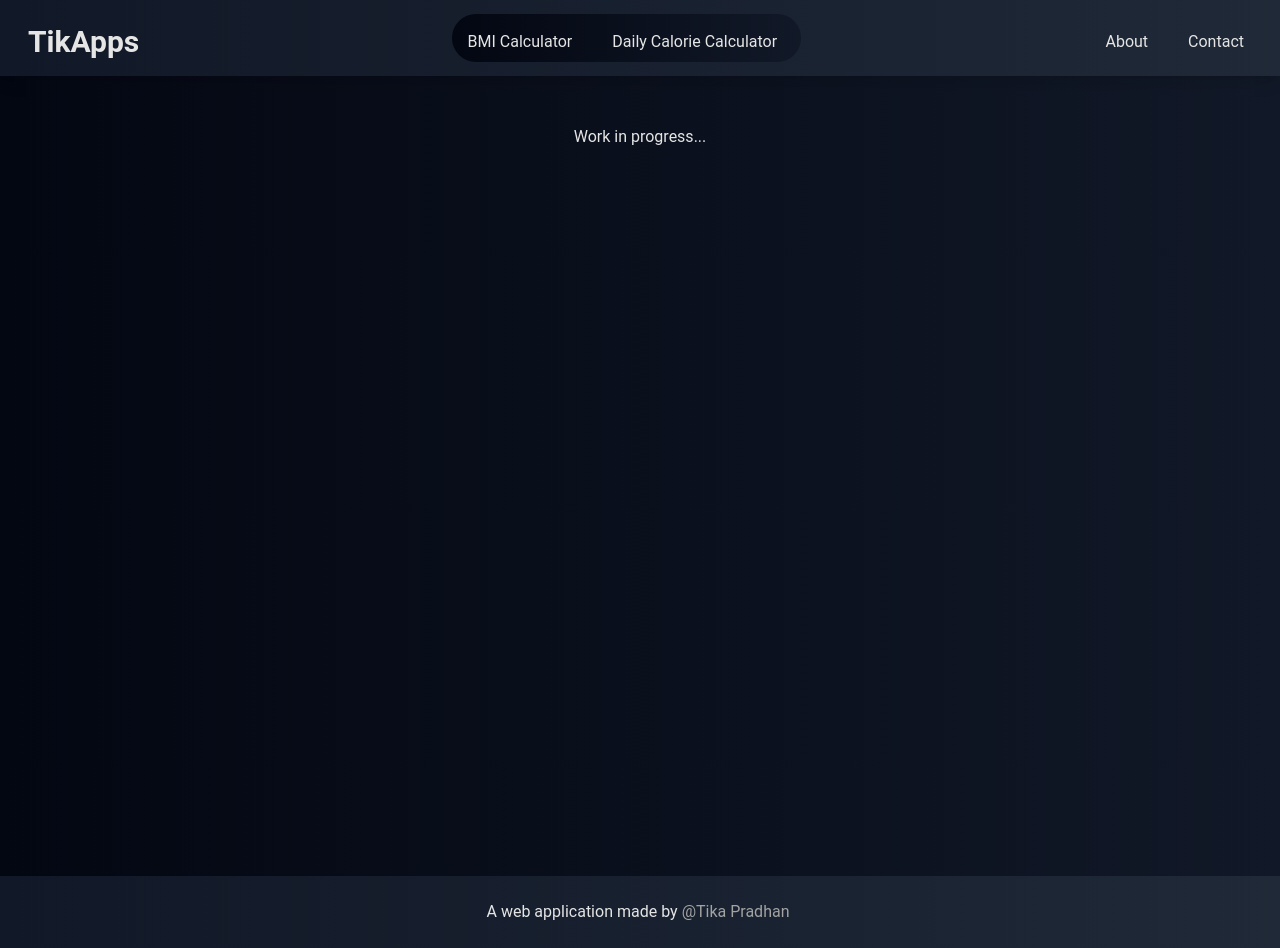
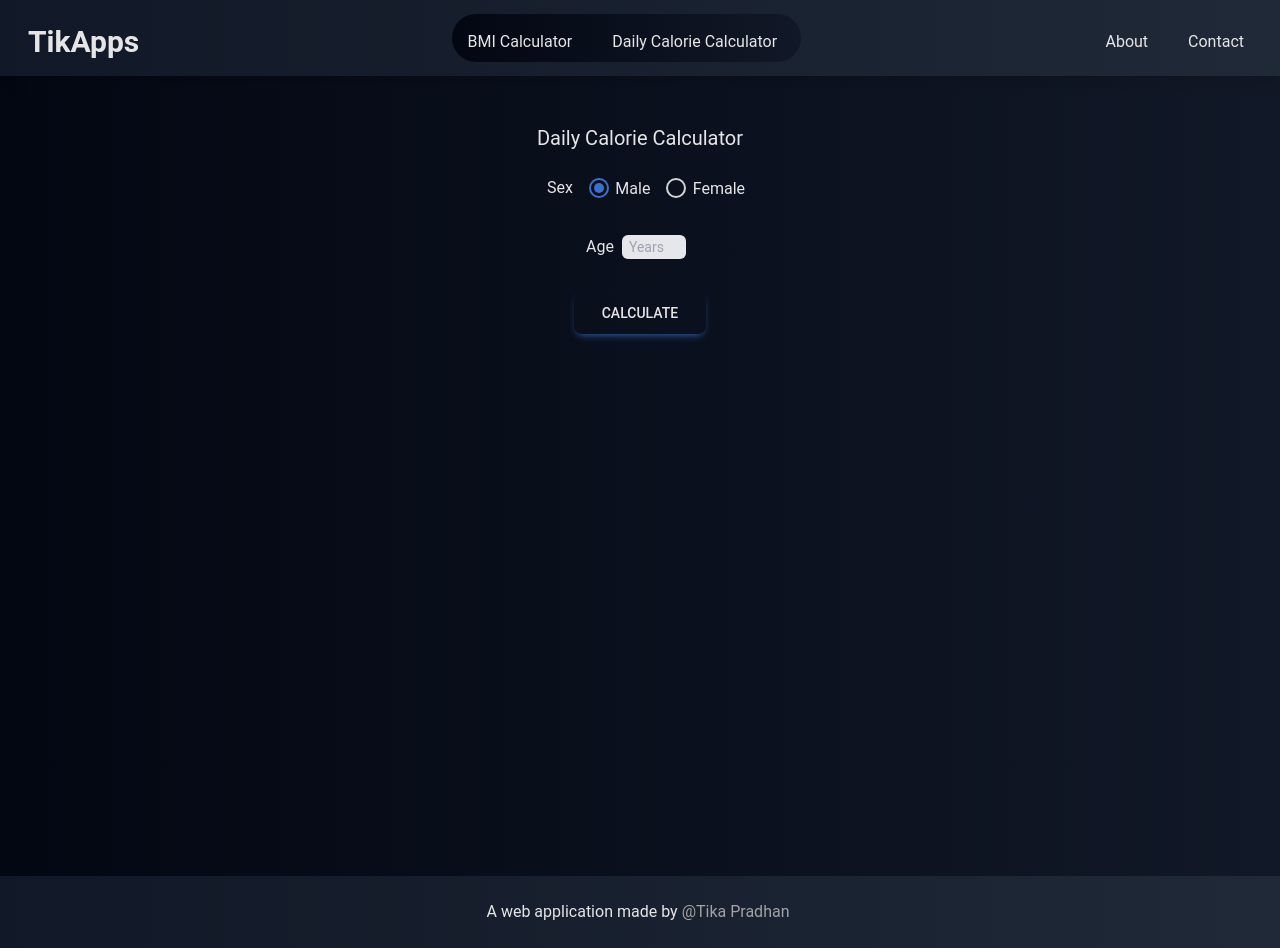
Before and after one commit to tikap/TikApps, a Next.js app: page /calorie in a window 1280 px wide. Built offline with nearby package versions, Linux system fonts and the light colour scheme; what tw-elements would draw is missing.

Commit message:
Add SAAB and age input to calorie calculator

```diff
--- a/app/bmi/bmi.js
+++ b/app/bmi/bmi.js
@@ -7,7 +7,7 @@ const POUND_TO_KILOGRAM_CONVERSION_RATE = 0.453592;
 const FOOT_TO_INCH_CONVERSION_RATE = 12;
 const INCH_TO_METER_CONVERSION_RATE = 0.0254;
 
-// Import sub components dynamically
+//#region Import sub components dynamically
 const RadioTwoOptions = dynamic(
   () => import("../components/forms/RadioTwoOptions.js"),
   {
@@ -25,7 +25,7 @@ const NumberInput = dynamic(
 );
 
 const BmiCalculateButton = dynamic(
-  () => import("../components/forms/BmiCalculateButton.js"),
+  () => import("../components/forms/CalculateButton.js"),
   {
     loading: () => <p className="my-4">Loading...</p>,
     ssr: false,
@@ -44,6 +44,7 @@ const CollapsableContent = dynamic(
     ssr: false,
   }
 );
+//#endregion
 
 // Main component
 export default function Bmi() {
@@ -191,7 +192,7 @@ export default function Bmi() {
   // BMI calculator JSX
   return (
     <div>
-      <h4 className="mb-6 text-xl font-semibold">Body Mass Index Calculator</h4>
+      <h4 className="mb-6 text-xl">Body Mass Index Calculator</h4>
 
       <div className="flex justify-center">
         <form
@@ -285,7 +286,7 @@ export default function Bmi() {
 
       <BmiCalculateButton
         label="Calculate"
-        onBmiCalculateButtonClick={handleBmiCalculateButtonClick}
+        onCalculateButtonClick={handleBmiCalculateButtonClick}
       />
 
       <div>
--- /dev/null
+++ b/app/calorie/calorie.js
@@ -0,0 +1,77 @@
+import dynamic from "next/dynamic";
+import PageLoadingWrapper from "../components/wrappers/pageloadingwrapper";
+
+//#region Import sub components dynamically
+const RadioTwoOptions = dynamic(
+  () => import("../components/forms/RadioTwoOptions"),
+  {
+    loading: () => <PageLoadingWrapper loadingText="Loading..." />,
+    ssr: false,
+  }
+);
+
+const NumberInput = dynamic(() => import("../components/forms/NumberInput"), {
+  loading: () => <PageLoadingWrapper loadingText="Loading..." />,
+  ssr: false,
+});
+
+const CalculateButton = dynamic(
+  () => import("../components/forms/CalculateButton"),
+  {
+    loading: () => <PageLoadingWrapper loadingText="Loading..." />,
+    ssr: false,
+  }
+);
+//#endregion
+
+// Main component
+export default function Calorie() {
+  // UI event handlers
+  function handleAgeValueChange() {}
+
+  function handleAgeKeyEntered() {}
+
+  function handleSexValueChange() {}
+
+  function handleCalorieCalculateButtonClick() {
+    console.log("clicked!");
+  }
+
+  // Calorie calculator JSX
+  return (
+    <div className="flex flex-col justify-center items-center">
+      <h4 className="mb-6 text-xl">Daily Calorie Calculator</h4>
+
+      <div className="flex justify-center">
+        <span className="pr-3">Sex</span>
+        <RadioTwoOptions
+          radioGroupName="sexAssignedAtBirth"
+          optionOneName="Male"
+          optionTwoName="Female"
+          onOptionChanged={handleSexValueChange}
+        />
+      </div>
+
+      <NumberInput
+        label="Age"
+        onValueChange={handleAgeValueChange}
+        onKeyPressed={handleAgeKeyEntered}
+        placeholder="Years"
+        min="0"
+        max="200"
+        step="1"
+        width="w-16"
+      />
+
+      <CalculateButton
+        label="Calculate"
+        onCalculateButtonClick={handleCalorieCalculateButtonClick}
+      />
+    </div>
+  );
+}
+
+// Sauce:
+// https://en.wikipedia.org/wiki/Harris%E2%80%93Benedict_equation
+// https://en.wikipedia.org/wiki/Schofield_equation
+// https://en.wikipedia.org/wiki/Institute_of_Medicine_Equation
--- a/app/calorie/page.js
+++ b/app/calorie/page.js
@@ -12,12 +12,12 @@ const MainWrapper = dynamic(
   }
 );
 
+const Calorie = dynamic(() => import("./calorie.js"), {
+  loading: () => <PageLoadingWrapper loadingText="Loading..." />,
+  ssr: false,
+});
+
 // Export this main component
 export default function Page() {
-  return <MainWrapper wrappedComponent={<p>Work in progress...</p>} />;
+  return <MainWrapper wrappedComponent={<Calorie />} />;
 }
-
-// Sauce:
-// https://en.wikipedia.org/wiki/Harris%E2%80%93Benedict_equation
-// https://en.wikipedia.org/wiki/Schofield_equation
-// https://en.wikipedia.org/wiki/Institute_of_Medicine_Equation
--- a/app/components/forms/BmiCalculateButton.js
+++ b/app/components/forms/CalculateButton.js
@@ -1,13 +1,10 @@
 "use client";
 
-export default function BmiCalculateButton({
-  label,
-  onBmiCalculateButtonClick,
-}) {
+export default function CalculateButton({ label, onCalculateButtonClick }) {
   return (
     <button
       type="button"
-      onClick={onBmiCalculateButtonClick}
+      onClick={onCalculateButtonClick}
       data-te-ripple-init
       data-te-ripple-color="light"
       className="rounded-lg bg-indigo-900 px-7 pb-2.5 pt-3 text-sm font-medium uppercase leading-normal
```
